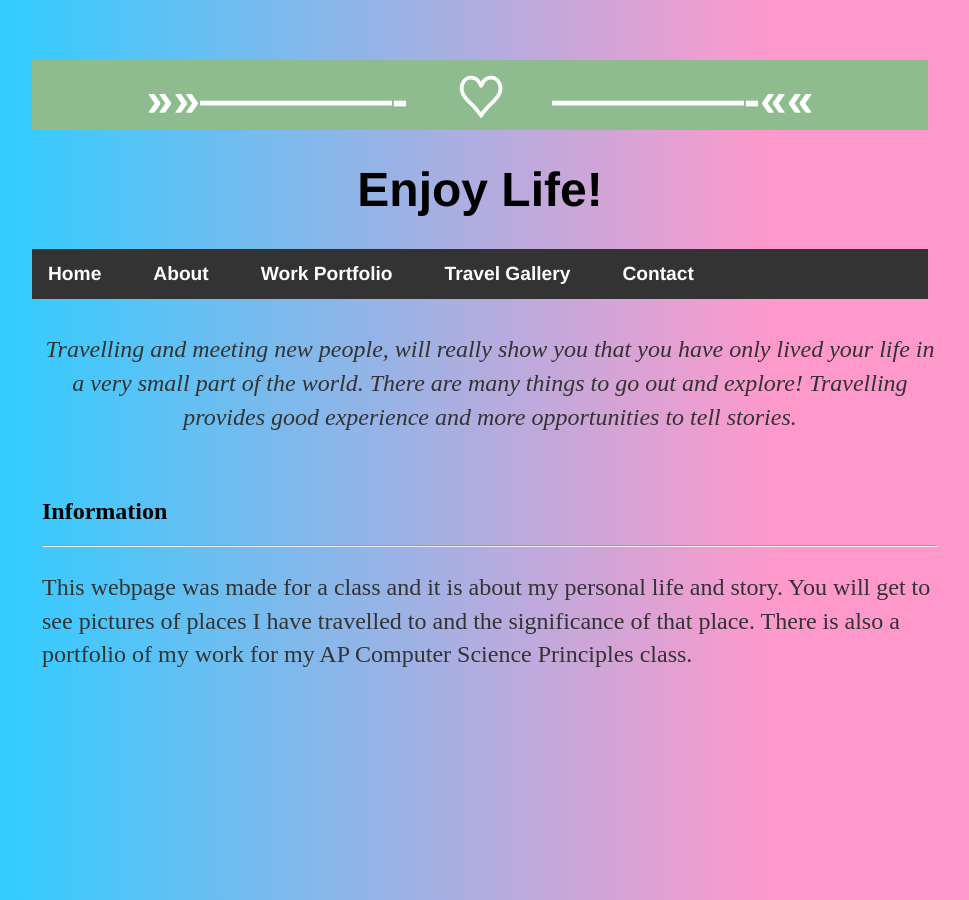
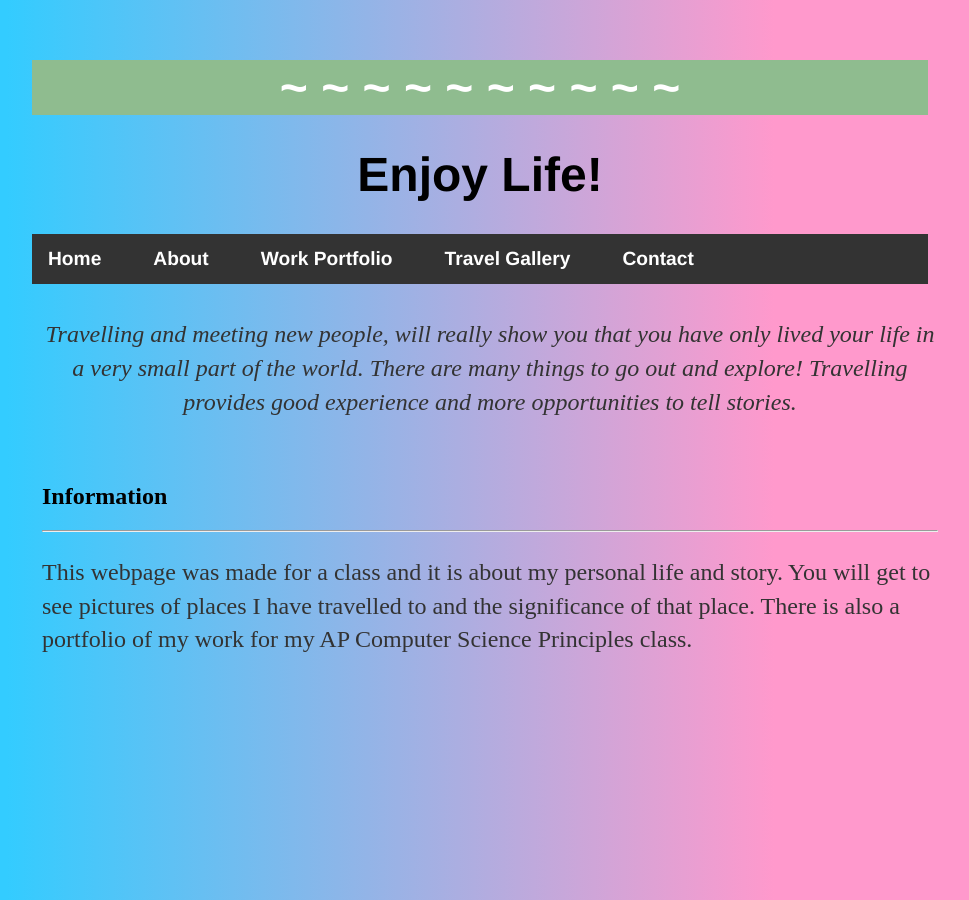
Before and after one commit to CNakano7/CNakano7.github.io, a Jekyll site: the page index.html, which Jekyll copies as it is, in a window 1280 px wide. Shown: the whole page, without its empty margins (160-1129 px from the left). Built offline with Jekyll 4.4.1, drawn with Linux system fonts in a browser that asks for light colours.

Commit message:
Update index.html

```diff
--- a/index.html
+++ b/index.html
@@ -8,7 +8,7 @@
 
 	<body>
 <div class="header">
-	<h1>»»————-　♡　————-««</h1>
+	<h1>~ ~ ~ ~ ~ ~ ~ ~ ~ ~</h1>
 </div>
 
 <h1 style="text-align:center;">Enjoy Life!</h1>
```
